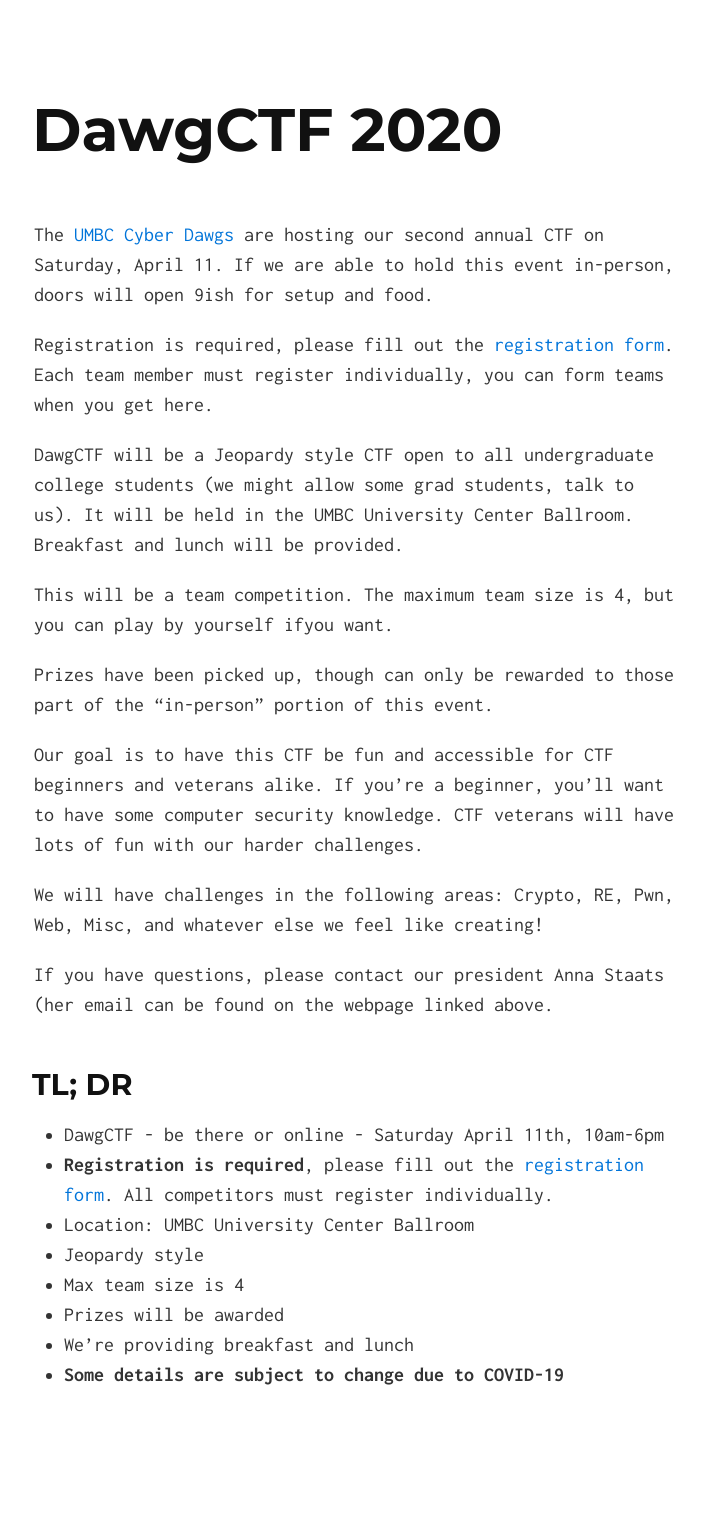
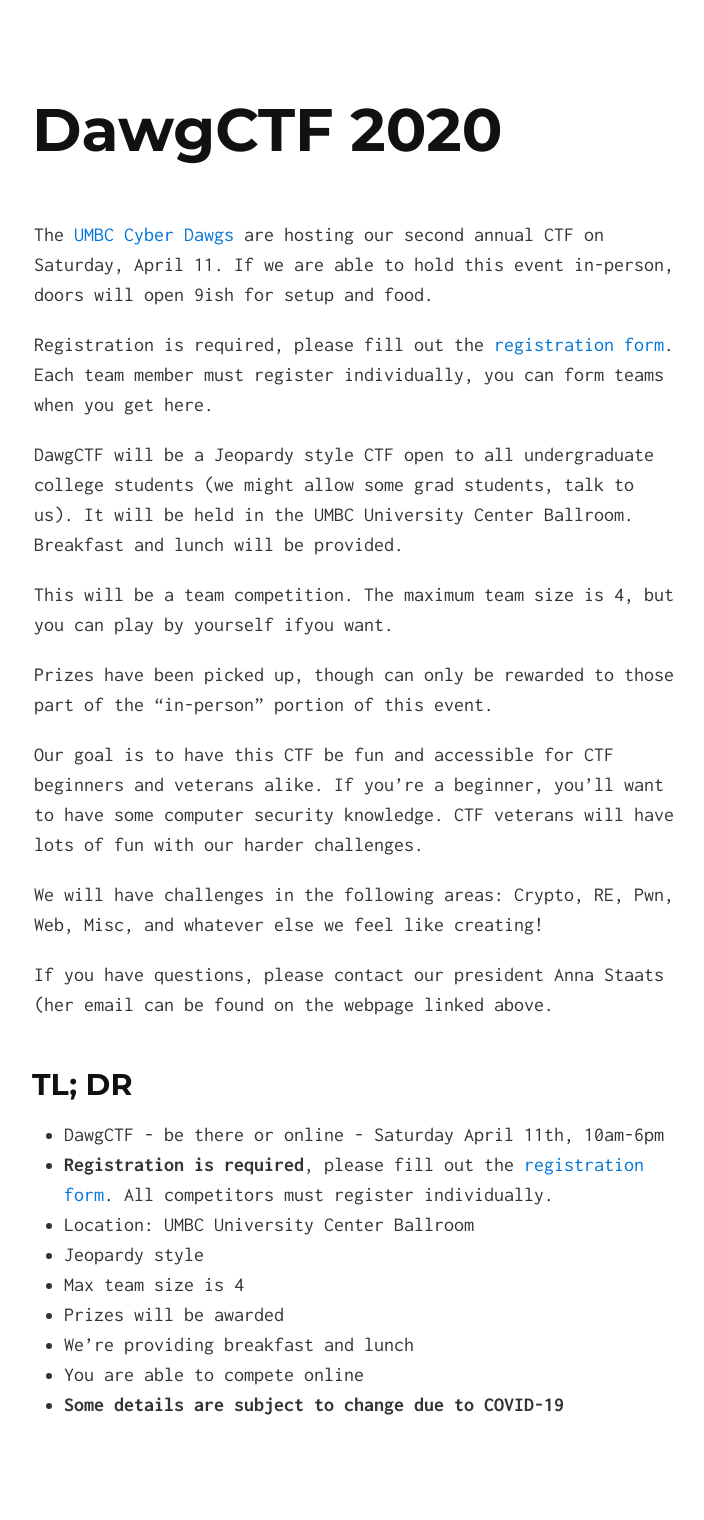
Before and after one commit to UMBCCyberDawgs/umbccyberdawgs.github.io, a Jekyll site: the page built from dawgctf.md, in a window 1280 px wide. Shown: the whole page, without its empty margins (286-990 px from the left). Built offline with Jekyll 4.4.1, drawn with Linux system fonts in a browser that asks for light colours; before the commit the page ends 1490 px from its top, so only the background shows below that.

Commit message:
Update dawgctf.md

```diff
--- a/dawgctf.md
+++ b/dawgctf.md
@@ -1,7 +1,7 @@
 ---
 layout: subpage
 title: DawgCTF 2020
-description: DawgCTF will be a Jeopardy style CTF open to all undergraduate college students. It will be held in the UMBC University Center Ballroom on Saturday, April 11th.
+description: DawgCTF will be a Jeopardy style CTF open to all undergraduate college students. It will be held online and in the UMBC University Center Ballroom on Saturday, April 11th.
 ---
 
 # DawgCTF 2020
@@ -38,4 +38,5 @@ If you have questions, please contact our president Anna Staats (her email can b
 * Max team size is 4
 * Prizes will be awarded
 * We're providing breakfast and lunch
+* You are able to compete online
 * **Some details are subject to change due to COVID-19**
```
